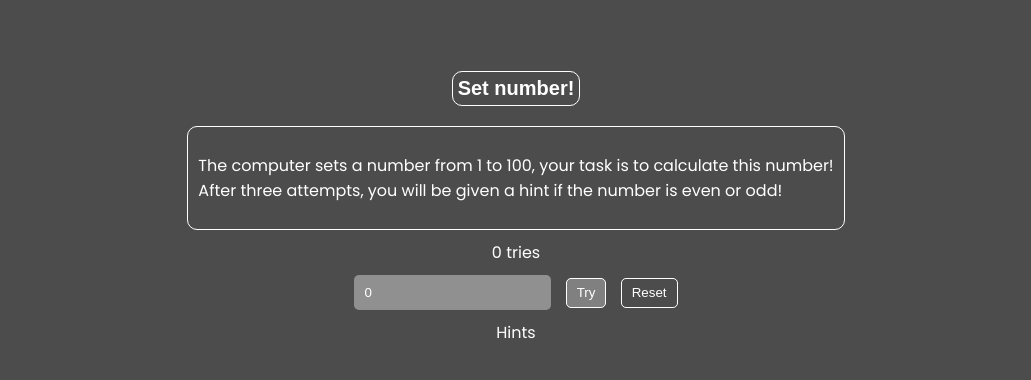
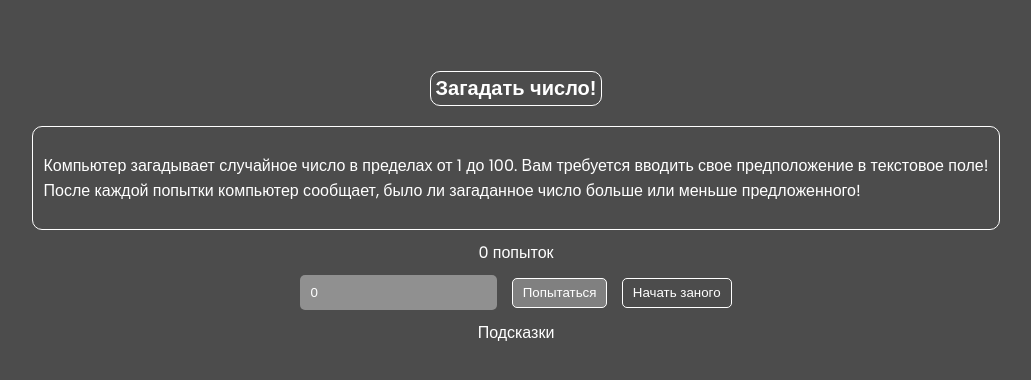
Before and after one commit to arizonec/guess-the-number, a website built with webpack: page build/index.html in a window 1280 px wide. Shown: the whole page, without its empty margins (132-1163 px from the left). Built offline with nearby package versions, Linux system fonts and the light colour scheme.

Commit message:
words changes

```diff
--- a/build/index.html
+++ b/build/index.html
@@ -1 +1 @@
-<!doctype html><html lang="en"><head><meta charset="UTF-8"><meta name="viewport" content="width=device-width,initial-scale=1"><title>Document</title><link rel="preconnect" href="https://fonts.googleapis.com"><link rel="preconnect" href="https://fonts.gstatic.com" crossorigin><link href="https://fonts.googleapis.com/css2?family=Poppins:wght@300;400;500;700;900&display=swap" rel="stylesheet"><script defer="defer" src="index.cd33435a3438526bfd15.js"></script><link href="index.d112e66bfa5205cbee47.css" rel="stylesheet"></head><body><div class="container"><div class="guess"><button class="btn-start">Set number!</button><div class="guess__rules"><p>The computer sets a number from 1 to 100, your task is to calculate this number!<br/>After three attempts, you will be given a hint if the number is even or odd!</p></div><div class="guess__counter">0 tries</div><div class="guess__zone"><div class="guess__input"><input class="input" placeholder="0" type="number"> <button class="btn-try">Try</button> <button class="btn-reset">Reset</button></div></div><div class="guess__hint">Hints</div><div class="guess__more-less"></div><div class="guess__even"></div></div></div></body></html>
+<!doctype html><html lang="en"><head><meta charset="UTF-8"><meta name="viewport" content="width=device-width,initial-scale=1"><title>Угадайка</title><link rel="preconnect" href="https://fonts.googleapis.com"><link rel="preconnect" href="https://fonts.gstatic.com" crossorigin><link href="https://fonts.googleapis.com/css2?family=Poppins:wght@300;400;500;700;900&display=swap" rel="stylesheet"><script defer="defer" src="index.41b9826d30f9b2a06111.js"></script><link href="index.d112e66bfa5205cbee47.css" rel="stylesheet"></head><body><div class="container"><div class="guess"><button class="btn-start">Загадать число!</button><div class="guess__rules"><p>Компьютер загадывает случайное число в пределах от 1 до 100. Вам требуется вводить свое предположение в текстовое поле!<br/>После каждой попытки компьютер сообщает, было ли загаданное число больше или меньше предложенного!</p></div><div class="guess__counter">0 попыток</div><div class="guess__zone"><div class="guess__input"><input class="input" placeholder="0" type="number"> <button class="btn-try">Попытаться</button> <button class="btn-reset">Начать заного</button></div></div><div class="guess__hint">Подсказки</div><div class="guess__more-less"></div><div class="guess__even"></div></div></div></body></html>
```
Also changed, not shown: 2 other files.
